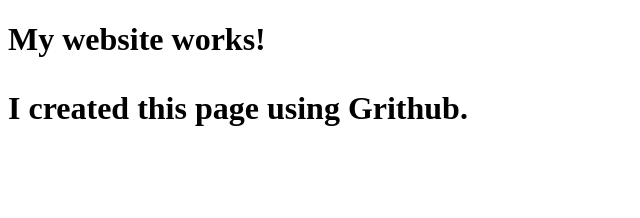
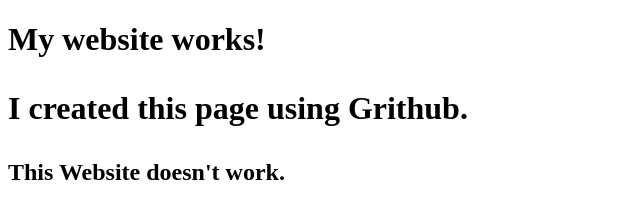
Before and after one commit to ishaanmalik533-lab/ishaanmalik533-lab.github.io, a plain HTML site: page Index.html in a window 1280 px wide. Shown: the whole page, without its empty margins (0-640 px from the left). Drawn offline with Linux system fonts and the light colour scheme.

Commit message:
Update Index.html

```diff
--- a/Index.html
+++ b/Index.html
@@ -15,6 +15,7 @@
   <body>
     <h1>My website works!</hi>
     <p> I created this page using Grithub.</p>
+    <h2> This Website doesn't work.</h2>
   </body>
 
   </head>
```
